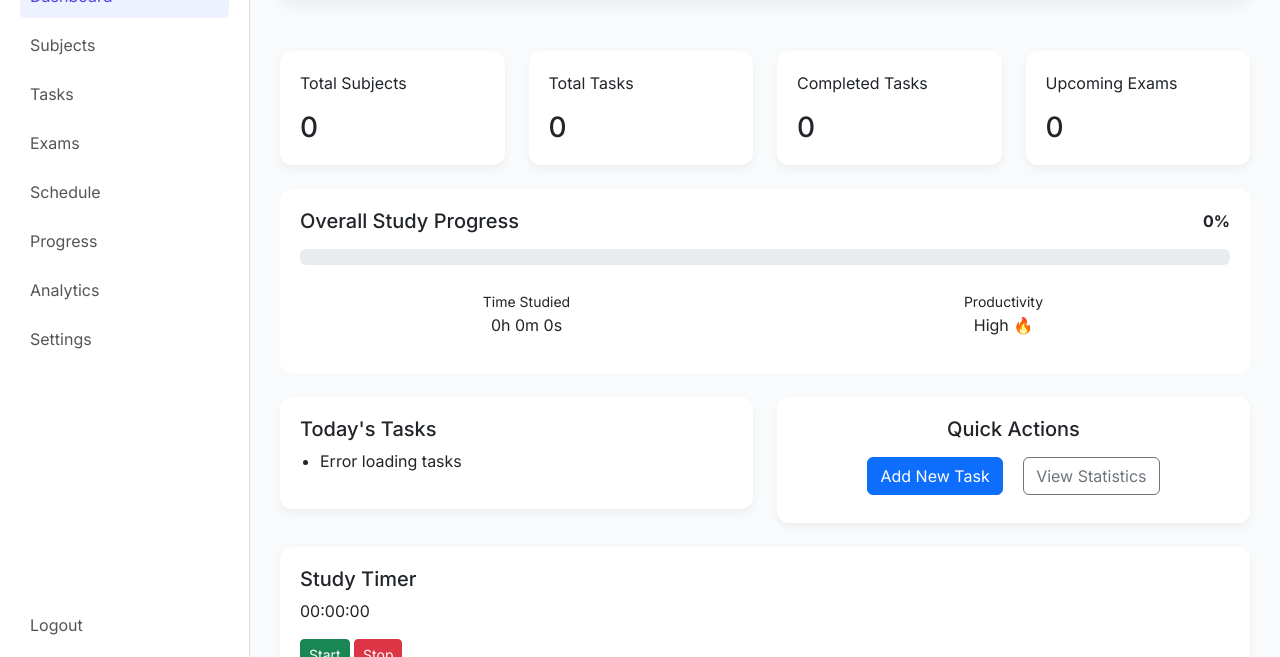
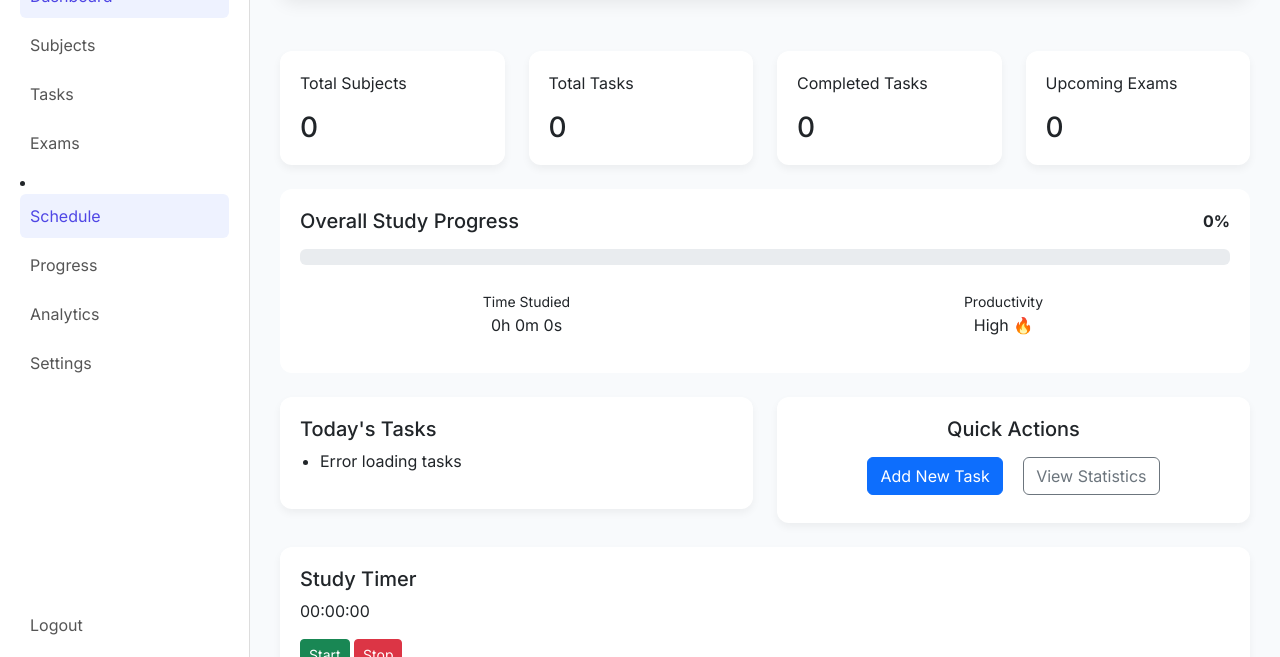
Before and after one commit to manjotzkaur/Study-to-Success, a plain HTML site: page study2success/frontend/dashboard.html in a window 1280 px wide. Shown: the part 143-800 px from the top of the page. Drawn offline with nearby package versions, Linux system fonts and the light colour scheme; no server answers.

Commit message:
Update dashboard.html

```diff
--- a/study2success/frontend/dashboard.html
+++ b/study2success/frontend/dashboard.html
@@ -34,7 +34,7 @@
     <a href="subjects.html">Subjects</a>
     <a href="task.html">Tasks</a>
     <a href="exam.html">Exams</a>
-     <a href="Schedule.html">Schedule</a>
+    <li><a class="nav-link active" href="/schedule">Schedule</a></li>
     <a href="progress.html">Progress</a>
      <a href="analytics.html">Analytics</a>
  <a href="settings.html">Settings</a>
```
